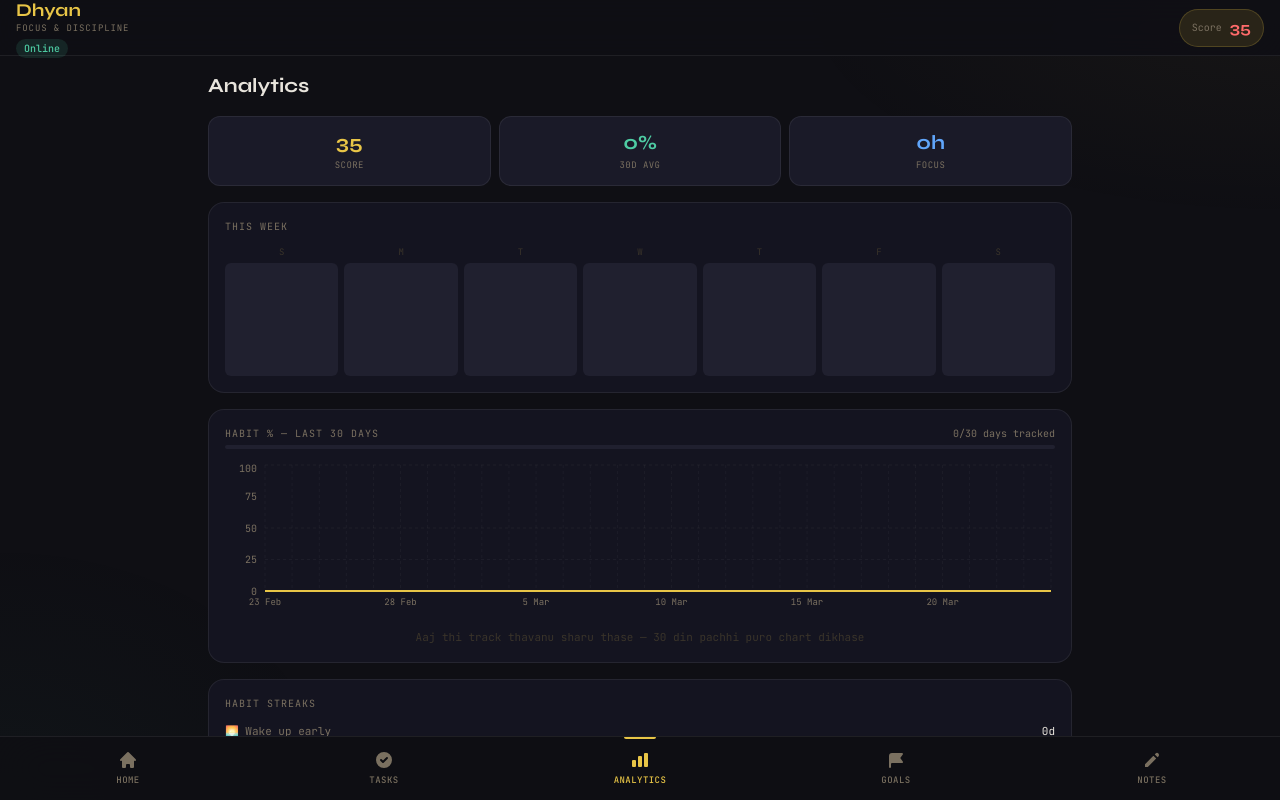
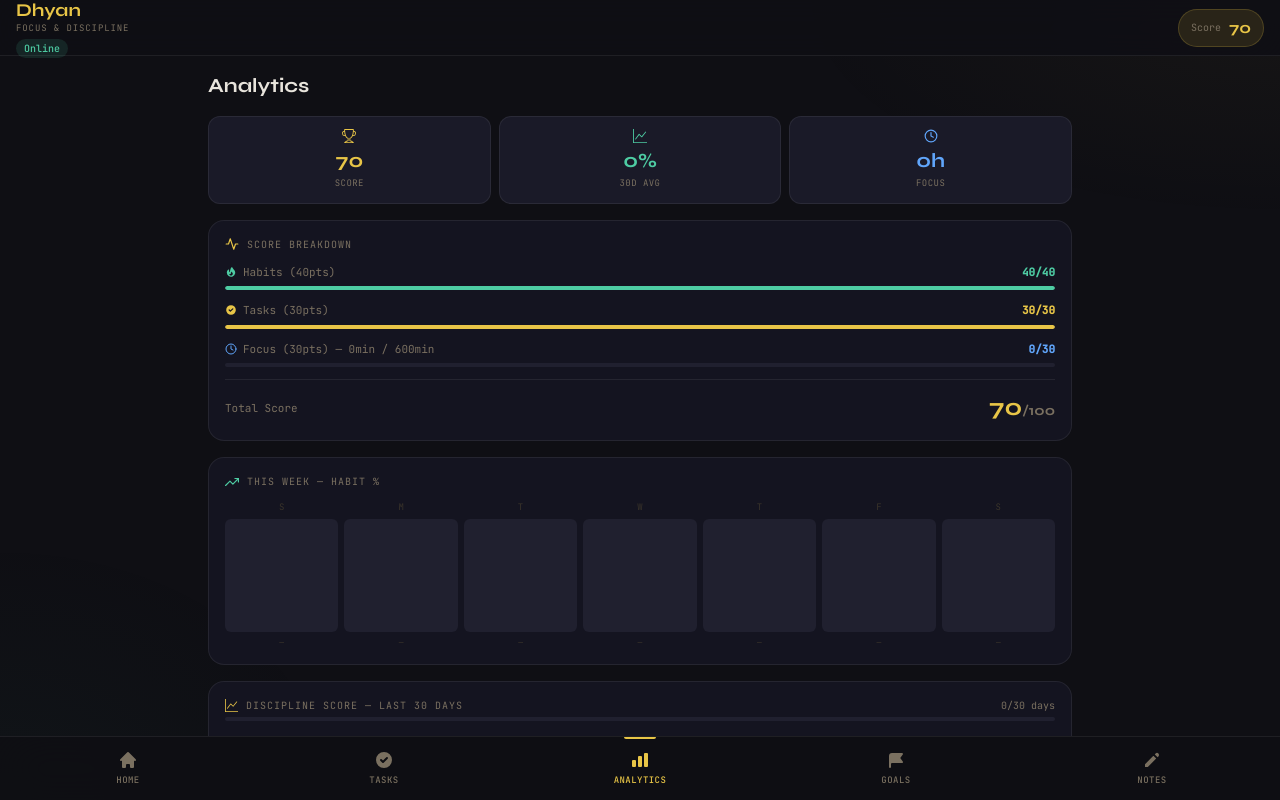
Before and after one commit to Malkiya-Hitesh/dhyan, a React (Vite) app: page / in a window 1280 px wide. Both pictures are taken after a click on the button "ANALYTICS". Built offline with nearby package versions, Linux system fonts and the light colour scheme.

Commit message:
dectop icon redy

```diff
--- a/src/pages/Dashboard.jsx
+++ b/src/pages/Dashboard.jsx
@@ -2,55 +2,54 @@
 import { useEffect, useRef } from 'react'
 import {
   LineChart, Line, BarChart, Bar,
-  XAxis, YAxis, Tooltip, ResponsiveContainer, CartesianGrid,
+  XAxis, YAxis, Tooltip, ResponsiveContainer, CartesianGrid, ReferenceLine,
 } from 'recharts'
+import { FiActivity, FiClock, FiCheckSquare, FiTarget, FiZap, FiTrendingUp } from 'react-icons/fi'
+import { HiSparkles, HiLightningBolt, HiStar, HiFire, HiCheckCircle, HiClipboardCheck } from 'react-icons/hi'
+import { BsFire, BsTrophy, BsGraphUp, BsJournalText, BsCheckAll, BsAlarmFill } from 'react-icons/bs'
 import { useApp } from '../store/AppContext'
 import { calcScore, habitPct, getSuggestions } from '../utils/score'
 import { getLast7Days, getLast30Days, getDayLabel, getShortDateLabel } from '../utils/date'
 import { usePageTransition, useStaggerIn } from '../hooks/useGsap'
 
 const ACHIEVEMENTS = [
-  { id: 'first_habit',  icon: '🌱', name: 'First Habit',   check: ({ habits }) => habits.length >= 1 },
-  { id: 'streak3',      icon: '🔥', name: '3-Day Streak',  check: ({ habits }) => habits.some(h => h.streak >= 3) },
-  { id: 'streak7',      icon: '⚡', name: 'Week Warrior',  check: ({ habits }) => habits.some(h => h.streak >= 7) },
-  { id: 'focus1hr',     icon: '⏱', name: 'Deep Work',     check: ({ settings }) => settings.focusMins >= 60 },
-  { id: 'focus5hr',     icon: '🧠', name: 'Flow State',    check: ({ settings }) => settings.focusMins >= 300 },
-  { id: 'perfect_day',  icon: '💯', name: 'Perfect Day',   check: ({ habits }) => habits.length > 0 && habits.every(h => h.doneToday) },
-  { id: 'goal_added',   icon: '🎯', name: 'Goal Setter',   check: ({ goals }) => goals.length >= 1 },
-  { id: 'task10',       icon: '✅', name: 'Task Master',   check: ({ tasks }) => tasks.filter(t => t.status === 'done').length >= 10 },
-  { id: 'note5',        icon: '📝', name: 'Reflector',     check: ({ notes }) => notes.length >= 5 },
+  { id: 'first_habit',  Icon: HiSparkles,     name: 'First Habit',   check: ({ habits }) => habits.length >= 1 },
+  { id: 'streak3',      Icon: BsFire,          name: '3-Day Streak',  check: ({ habits }) => habits.some(h => h.streak >= 3) },
+  { id: 'streak7',      Icon: HiLightningBolt, name: 'Week Warrior',  check: ({ habits }) => habits.some(h => h.streak >= 7) },
+  { id: 'focus1hr',     Icon: FiClock,         name: 'Deep Work',     check: ({ settings }) => settings.focusMins >= 60 },
+  { id: 'focus10hr',    Icon: BsAlarmFill,     name: 'Flow State',    check: ({ settings }) => settings.focusMins >= 600 },
+  { id: 'perfect_day',  Icon: HiStar,          name: 'Perfect Day',   check: ({ habits }) => habits.length > 0 && habits.every(h => h.doneToday) },
+  { id: 'goal_added',   Icon: FiTarget,        name: 'Goal Setter',   check: ({ goals }) => goals.length >= 1 },
+  { id: 'task10',       Icon: BsCheckAll,      name: 'Task Master',   check: ({ tasks }) => tasks.filter(t => t.status === 'done').length >= 10 },
+  { id: 'note5',        Icon: BsJournalText,   name: 'Reflector',     check: ({ notes }) => notes.length >= 5 },
 ]
 
 const CustomTooltip = ({ active, payload, label }) => {
   if (!active || !payload?.length) return null
   return (
-    <div className="bg-bg-2 border border-subtle rounded-xl px-3 py-2 text-xs text-ink">
+    <div className="bg-bg-2 border border-subtle rounded-xl px-3 py-2 text-xs text-ink shadow-xl">
       <p className="text-ink-2 mb-1">{label}</p>
-      <p className="text-gold font-medium">{payload[0].value}%</p>
+      <p className="text-gold font-semibold">Score: {payload[0].value}</p>
     </div>
   )
 }
 
-// Rolling 30-day logic:
-// getLast30Days() hamesha aaj thi 29 din pahela sudhi array return kare.
-// Daj roj call karo — automatic ek jatu rahe, ek vadhe.
-// Agar log nahi male (user navo che) → pct: 0 show thay.
-// Jema jema logs save thata jay tema tema chart bharatu jay.
 function buildChartData(dailyLogs) {
   const last30 = getLast30Days()
-
-  // Aaj kidhi ketla divas track kari chhe
   const daysTracked = last30.filter(dateKey =>
     dailyLogs.some(l => l.date === dateKey)
   ).length
 
-  const data = last30.map(dateKey => {
+  const data = last30.map((dateKey) => {
     const log = dailyLogs.find(l => l.date === dateKey)
+    // score field use karo — j actual discipline score che (0-100)
+    // juna logs ma score nahi hoy to habitPct fallback
+    const val = log ? (log.score ?? log.habitPct ?? 0) : null
     return {
       dateKey,
-      label: getShortDateLabel(dateKey),      // "Jan 5"
-      shortLabel: getDayLabel(dateKey),        // "Mon" — mobile mate
-      pct: log ? log.habitPct : 0,
+      label: getShortDateLabel(dateKey),
+      shortLabel: getDayLabel(dateKey),
+      pct: val,
       hasData: !!log,
     }
   })
@@ -58,11 +57,31 @@
   return { data, daysTracked }
 }
 
-// X-axis par drekne label na bataviey — 30 labels cramped dikhay
-// Sirf drek 5ma din no label bataviey
-function tickFormatter(label, index) {
-  if (index % 5 === 0) return label
+function tickFormatter(val, idx) {
+  if (idx % 5 === 0) return val
   return ''
+}
+
+// Score breakdown — 3 pillars
+function ScoreBar({ label, value, max, color, icon: Icon }) {
+  const pct = Math.min((value / max) * 100, 100)
+  return (
+    <div className="mb-3 last:mb-0">
+      <div className="flex items-center justify-between text-[11px] mb-1.5">
+        <span className="flex items-center gap-1.5 text-ink-2">
+          <Icon size={12} style={{ color }} />
+          {label}
+        </span>
+        <span className="font-semibold" style={{ color }}>
+          {Math.round(pct * max / 100 * (max === 40 ? 1 : max === 30 ? 1 : 1) / max * max)}/{max}
+        </span>
+      </div>
+      <div className="prog-bar">
+        <div className="prog-fill transition-all duration-700"
+          style={{ width: pct + '%', background: color }} />
+      </div>
+    </div>
+  )
 }
 
 export default function Dashboard() {
@@ -74,28 +93,35 @@
   const hPct     = habitPct(habits)
   const focusHrs = Math.round((settings.focusMins / 60) * 10) / 10
 
-  // 30-day rolling chart data
+  // Score breakdown values
+  const habitScore = habits.length > 0
+    ? Math.round((habits.filter(h => h.doneToday).length / habits.length) * 40)
+    : 40
+  const taskScore = tasks.length > 0
+    ? Math.round((tasks.filter(t => t.status === 'done').length / tasks.length) * 30)
+    : 30
+  const focusScore = Math.min(Math.round((settings.focusMins / 600) * 30), 30)
+
+  // 30-day chart
   const { data: chartData, daysTracked } = buildChartData(dailyLogs)
-
-  // 30-day average — sirf jya data che tyana
   const dataPoints = chartData.filter(d => d.hasData)
   const monthAvg = dataPoints.length > 0
-    ? Math.round(dataPoints.reduce((s, d) => s + d.pct, 0) / dataPoints.length)
+    ? Math.round(dataPoints.reduce((s, d) => s + (d.pct || 0), 0) / dataPoints.length)
     : 0
 
-  // Best / worst — sirf data wala days ma thi
-  const sorted   = [...dataPoints].sort((a, b) => b.pct - a.pct)
+  // Best / worst
+  const sorted   = [...dataPoints].sort((a, b) => (b.pct || 0) - (a.pct || 0))
   const bestDay  = sorted[0]
   const worstDay = sorted[sorted.length - 1]
 
-  // 7-day heatmap (same as before)
-  const last7     = getLast7Days()
+  // 7-day heatmap
+  const last7       = getLast7Days()
   const days7Labels = ['S','M','T','W','T','F','S']
-  const weekDots  = last7.map((dateKey, i) => {
+  const weekDots    = last7.map((dateKey, i) => {
     const log = dailyLogs.find(l => l.date === dateKey)
-    const pct = log ? log.habitPct : 0
+    const pct = log ? (log.habitPct || 0) : 0
     const bg  = pct >= 70 ? 'bg-gold' : pct >= 30 ? 'bg-gold/40' : pct > 0 ? 'bg-gold/15' : 'bg-bg-3'
-    return { label: days7Labels[i], bg }
+    return { label: days7Labels[i], bg, pct }
   })
 
   const suggestions = getSuggestions({ habits, tasks, focusMins: settings.focusMins, score })
@@ -107,25 +133,46 @@
       {/* Top stats */}
       <div className="grid grid-cols-3 gap-2">
         {[
-          { val: score,           label: 'Score',     color: 'text-gold' },
-          { val: monthAvg + '%',  label: '30d Avg',   color: 'text-teal' },
-          { val: focusHrs + 'h', label: 'Focus',     color: 'text-blue-400' },
+          { val: score,           label: 'Score',     color: 'text-gold',      Icon: BsTrophy },
+          { val: monthAvg + '%',  label: '30d Avg',   color: 'text-teal',      Icon: BsGraphUp },
+          { val: focusHrs + 'h', label: 'Focus',     color: 'text-blue-400',  Icon: FiClock },
         ].map(s => (
           <div key={s.label} className="bg-bg-2 rounded-xl p-3 text-center border border-subtle">
+            <s.Icon size={14} className={`mx-auto mb-1 ${s.color}`} />
             <div className={`font-sans text-xl font-bold ${s.color}`}>{s.val}</div>
             <div className="text-[9px] text-ink-2 uppercase tracking-wider mt-0.5">{s.label}</div>
           </div>
         ))}
       </div>
 
+      {/* Score Breakdown */}
+      <div className="dhyan-card">
+        <div className="flex items-center gap-2 mb-3">
+          <FiActivity size={14} className="text-gold" />
+          <p className="text-[10px] text-ink-2 uppercase tracking-widest">Score Breakdown</p>
+        </div>
+        <ScoreBar label="Habits (40pts)" value={habitScore} max={40} color="#4ecca3" icon={HiFire} />
+        <ScoreBar label="Tasks (30pts)"  value={taskScore}  max={30} color="#e8c547" icon={HiCheckCircle} />
+        <ScoreBar label={`Focus (30pts) — ${settings.focusMins}min / 600min`} value={focusScore} max={30} color="#60a5fa" icon={FiClock} />
+        <div className="mt-3 pt-3 border-t border-subtle flex items-center justify-between">
+          <span className="text-[11px] text-ink-2">Total Score</span>
+          <span className="font-sans text-2xl font-bold text-gold">{score}<span className="text-sm text-ink-2">/100</span></span>
+        </div>
+      </div>
+
       {/* 7-day heatmap */}
       <div className="dhyan-card">
-        <p className="text-[10px] text-ink-2 uppercase tracking-widest mb-3">This Week</p>
+        <div className="flex items-center gap-2 mb-3">
+          <FiTrendingUp size={14} className="text-teal" />
+          <p className="text-[10px] text-ink-2 uppercase tracking-widest">This Week — Habit %</p>
+        </div>
         <div className="grid grid-cols-7 gap-1.5">
           {weekDots.map((d, i) => (
             <div key={i} className="text-center">
               <p className="text-[9px] text-ink-3 mb-1">{d.label}</p>
-              <div className={`aspect-square rounded-md ${d.bg} transition-all duration-300`} />
+              <div className={`aspect-square rounded-md ${d.bg} transition-all duration-300 relative`}
+                title={`${d.pct}%`} />
+              <p className="text-[8px] text-ink-3 mt-1">{d.pct > 0 ? d.pct + '%' : '—'}</p>
             </div>
           ))}
         </div>
@@ -134,25 +181,28 @@
       {/* 30-day rolling line chart */}
       <div className="dhyan-card">
         <div className="flex items-center justify-between mb-1">
-          <p className="text-[10px] text-ink-2 uppercase tracking-widest">
-            Habit % — Last 30 Days
-          </p>
-          {/* Progress toward full window */}
+          <div className="flex items-center gap-2">
+            <BsGraphUp size={13} className="text-gold" />
+            <p className="text-[10px] text-ink-2 uppercase tracking-widest">Discipline Score — Last 30 Days</p>
+          </div>
           <span className="text-[10px] text-ink-2">
-            {daysTracked < 30
-              ? `${daysTracked}/30 days tracked`
-              : '30-day window full'}
+            {daysTracked}/{30} days
           </span>
         </div>
 
-        {/* Thin progress bar showing how full the window is */}
+        {/* Window fill bar */}
         <div className="prog-bar mb-3">
-          <div
-            className="prog-fill bg-gold/50"
-            style={{ width: `${(daysTracked / 30) * 100}%` }}
-          />
+          <div className="prog-fill bg-gold/40"
+            style={{ width: `${(daysTracked / 30) * 100}%` }} />
         </div>
 
+        {daysTracked === 0 ? (
+          <div className="flex flex-col items-center justify-center py-10 text-center">
+            <BsGraphUp size={32} className="text-ink-3 mb-3 opacity-40" />
+            <p className="text-xs text-ink-3">Aaj thi track thavanu sharu thase.</p>
+            <p className="text-[11px] text-ink-3 mt-1">Habits toggle karo ane chart bharavanu shuru thase.</p>
+          </div>
+        ) : (
           <ResponsiveContainer width="100%" height={160}>
             <LineChart data={chartData} margin={{ top: 4, right: 4, bottom: 0, left: -20 }}>
               <CartesianGrid strokeDasharray="3 3" stroke="rgba(255,255,255,0.04)" />
@@ -171,36 +221,40 @@
                 tickLine={false}
               />
               <Tooltip content={<CustomTooltip />} />
+              {monthAvg > 0 && (
+                <ReferenceLine y={monthAvg} stroke="rgba(232,197,71,0.3)"
+                  strokeDasharray="4 4" label={{ value: `avg ${monthAvg}%`, fill: '#7a7060', fontSize: 9 }} />
+              )}
               <Line
                 type="monotone"
                 dataKey="pct"
                 stroke="#e8c547"
                 strokeWidth={2}
-              dot={false}
-              activeDot={{ r: 4, fill: '#e8c547' }}
+                dot={{ r: 3, fill: '#e8c547', strokeWidth: 0 }}
+                activeDot={{ r: 5, fill: '#e8c547' }}
                 connectNulls={false}
               />
             </LineChart>
           </ResponsiveContainer>
-
-        {daysTracked === 0 && (
-          <p className="text-[11px] text-ink-3 text-center mt-2">
-            Aaj thi track thavanu sharu thase — 30 din pachhi puro chart dikhase
-          </p>
         )}
       </div>
 
-      {/* Habit streaks bar chart */}
+      {/* Habit streaks */}
       <div className="dhyan-card">
-        <p className="text-[10px] text-ink-2 uppercase tracking-widest mb-3">Habit Streaks</p>
+        <div className="flex items-center gap-2 mb-3">
+          <BsFire size={14} className="text-coral" />
+          <p className="text-[10px] text-ink-2 uppercase tracking-widest">Habit Streaks</p>
+        </div>
         {habits.length === 0 ? (
-          <p className="text-xs text-ink-3 py-4 text-center">No habits yet</p>
+          <p className="text-xs text-ink-3 py-4 text-center">Koi habit nathi. Home tab mathi add karo.</p>
         ) : (
           habits.map(h => (
-            <div key={h.id} className="mb-3">
+            <div key={h.id} className="mb-3 last:mb-0">
               <div className="flex justify-between text-[11px] mb-1.5">
                 <span className="text-ink-2">{h.icon} {h.name}</span>
-                <span className="text-ink">{h.streak}d</span>
+                <span className="flex items-center gap-1 text-gold">
+                  <BsFire size={10} />{h.streak}d
+                </span>
               </div>
               <div className="prog-bar">
                 <div className="prog-fill bg-teal"
@@ -213,7 +267,10 @@
 
       {/* Achievements */}
       <div className="dhyan-card">
-        <h2 className="sec-title mb-3">Achievements</h2>
+        <div className="flex items-center gap-2 mb-3">
+          <BsTrophy size={14} className="text-gold" />
+          <h2 className="sec-title">Achievements</h2>
+        </div>
         <div ref={achRef} className="grid grid-cols-3 gap-2">
           {ACHIEVEMENTS.map(a => {
             const unlocked = a.check({ habits, tasks, goals, notes, settings })
@@ -221,7 +278,7 @@
               <div key={a.id}
                 className={`rounded-xl p-3 text-center border transition-all duration-300
                   ${unlocked ? 'bg-gold-dim border-gold/25' : 'bg-bg-2 border-subtle opacity-40'}`}>
-                <div className={`text-2xl mb-1 ${!unlocked ? 'grayscale' : ''}`}>{a.icon}</div>
+                <a.Icon size={22} className={`mx-auto mb-1.5 ${unlocked ? 'text-gold' : 'text-ink-3'}`} />
                 <div className={`text-[10px] leading-tight ${unlocked ? 'text-gold' : 'text-ink-2'}`}>
                   {a.name}
                 </div>
@@ -233,10 +290,14 @@
 
       {/* 30-Day Review */}
       <div className="dhyan-card">
-        <h2 className="sec-title mb-3">30-Day Review</h2>
+        <div className="flex items-center gap-2 mb-3">
+          <FiActivity size={14} className="text-blue-400" />
+          <h2 className="sec-title">30-Day Review</h2>
+        </div>
         <div className="bg-bg-2 rounded-xl p-4 text-center border border-subtle mb-3">
           <div className="font-sans text-4xl font-bold text-gold">{focusHrs}h</div>
-          <div className="text-[10px] text-ink-2 uppercase tracking-wider mt-1">Total Focus</div>
+          <div className="text-[10px] text-ink-2 uppercase tracking-wider mt-1">Total Focus Time</div>
+          <div className="text-[10px] text-ink-3 mt-1">Target: 10h/day = 30 points</div>
         </div>
         <div className="grid grid-cols-3 gap-2 mb-4">
           <div className="bg-bg-2 rounded-xl p-3 text-center border border-subtle">
--- a/src/utils/score.js
+++ b/src/utils/score.js
@@ -3,26 +3,29 @@
 
 /**
  * Calculate discipline score out of 100
- * Habits   → 40%
- * Tasks    → 35%
- * Focus    → 25% (120 min = full score)
+ * Habits  → 40%  (completion %)
+ * Tasks   → 30%  (completion %)
+ * Focus   → 30%  (600 min = 10h = full 30 points)
  */
 export function calcScore({ habits = [], tasks = [], focusMins = 0 }) {
-  const habitDone = habits.filter(h => h.doneToday).length
-  const habitPct  = habits.length > 0 ? (habitDone / habits.length) * 100 : 100
-  const habitScore = habitPct * 0.4
+  // Habits: 40 points
+  const habitDone  = habits.filter(h => h.doneToday).length
+  const habitPct   = habits.length > 0 ? (habitDone / habits.length) : 1
+  const habitScore = habitPct * 40
 
-  const taskDone  = tasks.filter(t => t.status === 'done').length
-  const taskPct   = tasks.length > 0 ? (taskDone / tasks.length) * 100 : 100
-  const taskScore = taskPct * 0.35
+  // Tasks: 30 points
+  const taskDone   = tasks.filter(t => t.status === 'done').length
+  const taskPct    = tasks.length > 0 ? (taskDone / tasks.length) : 1
+  const taskScore  = taskPct * 30
 
-  const focusScore = Math.min((focusMins / 120) * 100, 100) * 0.25
+  // Focus: 30 points — 10 hours (600 min) = full 30
+  const focusScore = Math.min((focusMins / 600) * 30, 30)
 
   return Math.round(habitScore + taskScore + focusScore)
 }
 
 /**
- * Get score color class based on value
+ * Get score color based on value
  */
 export function scoreColor(score) {
   if (score >= 80) return '#4ecca3'   // teal — excellent
@@ -45,16 +48,24 @@
   const suggestions = []
   const hPct = habitPct(habits)
 
-  if (hPct < 70)
-    suggestions.push({ icon: '🌱', text: 'Habit completion is below 70%. Try finishing 2 habits before noon.' })
+  if (habits.length === 0)
+    suggestions.push({ icon: '🌱', text: 'Koi habit add kari nathi. Home tab mathi sharu karo.' })
+  else if (hPct < 70)
+    suggestions.push({ icon: '🌱', text: 'Habit completion 70% thi ochhu che. Benak 2 habits subah ma puri karo.' })
+
   if (focusMins < 60)
-    suggestions.push({ icon: '⏱', text: 'Less than 1 hour of focus today. Even 25 minutes makes a difference.' })
-  if (tasks.filter(t => t.status === 'done').length === 0)
-    suggestions.push({ icon: '✅', text: 'No tasks completed yet. Pick your #1 priority and start now.' })
+    suggestions.push({ icon: '⏱', text: '1 kalaak thi ochho focus time. 25 minutes pan fark padse.' })
+  else if (focusMins < 300)
+    suggestions.push({ icon: '🎯', text: `${Math.round(focusMins/60*10)/10} kalaak focus thayo. 10 kalaak = pura 30 points!` })
+
+  if (tasks.length > 0 && tasks.filter(t => t.status === 'done').length === 0)
+    suggestions.push({ icon: '✅', text: 'Koi task complete nathi thayo. Aaje #1 priority select karo.' })
+
   if (score >= 80)
-    suggestions.push({ icon: '🏆', text: "Excellent score! You're building real discipline. Keep it up!" })
+    suggestions.push({ icon: '🏆', text: 'Excellent score! Sacchi discipline banavo cho. Aage vadho!' })
+
   if (!suggestions.length)
-    suggestions.push({ icon: '✨', text: 'Keep tracking daily. Consistency compounds into results.' })
+    suggestions.push({ icon: '✨', text: 'Roz track karo. Consistency compounds into results.' })
 
   return suggestions
 }
```
Also changed, not shown: src/store/AppContext.jsx (+27 -23 lines). Lines whose indentation alone changed are shown as unchanged.
